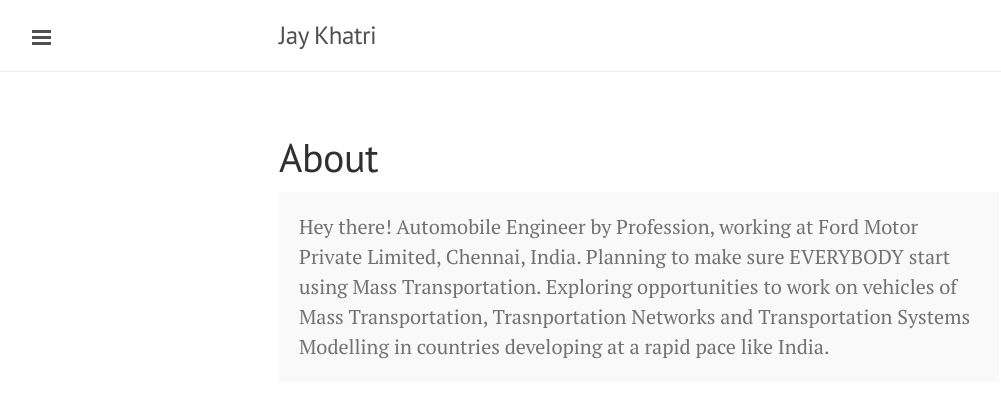
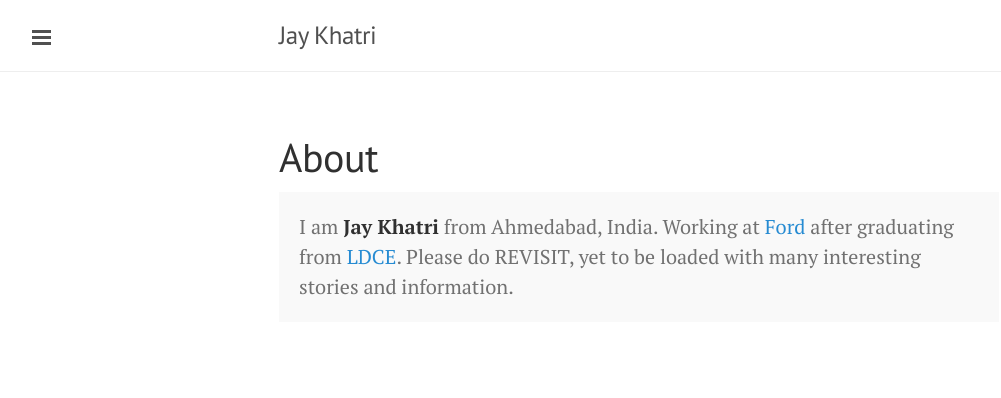
Before and after one commit to jkhatri01/jkhatri01.github.io, a Jekyll site: the page built from about.md, in a window 1280 px wide. Shown: the top 398 px of the page, without its empty margins (1-1002 px from the left). Built offline with Jekyll 4.4.1, drawn with Linux system fonts in a browser that asks for light colours; Markdown is read by kramdown in place of the engine named in the settings.

Commit message:
Update about.md

```diff
--- a/about.md
+++ b/about.md
@@ -3,6 +3,9 @@ layout: page
 title: About
 ---
 
+
 <p class="message">
-  Hey there! Automobile Engineer by Profession, working at Ford Motor Private Limited, Chennai, India. Planning to make sure EVERYBODY start using Mass Transportation. Exploring opportunities to work on vehicles of Mass Transportation, Trasnportation Networks and Transportation Systems Modelling in countries developing at a rapid pace like India.
+
+  I am <strong>Jay Khatri</strong> from Ahmedabad, India. Working at <a href="http://www.ford.com">Ford</a> after graduating from <a href="http://www.ldceahd.org">LDCE</a>. Please do REVISIT, yet to be loaded with many interesting stories and information.
+
 </p>
```
